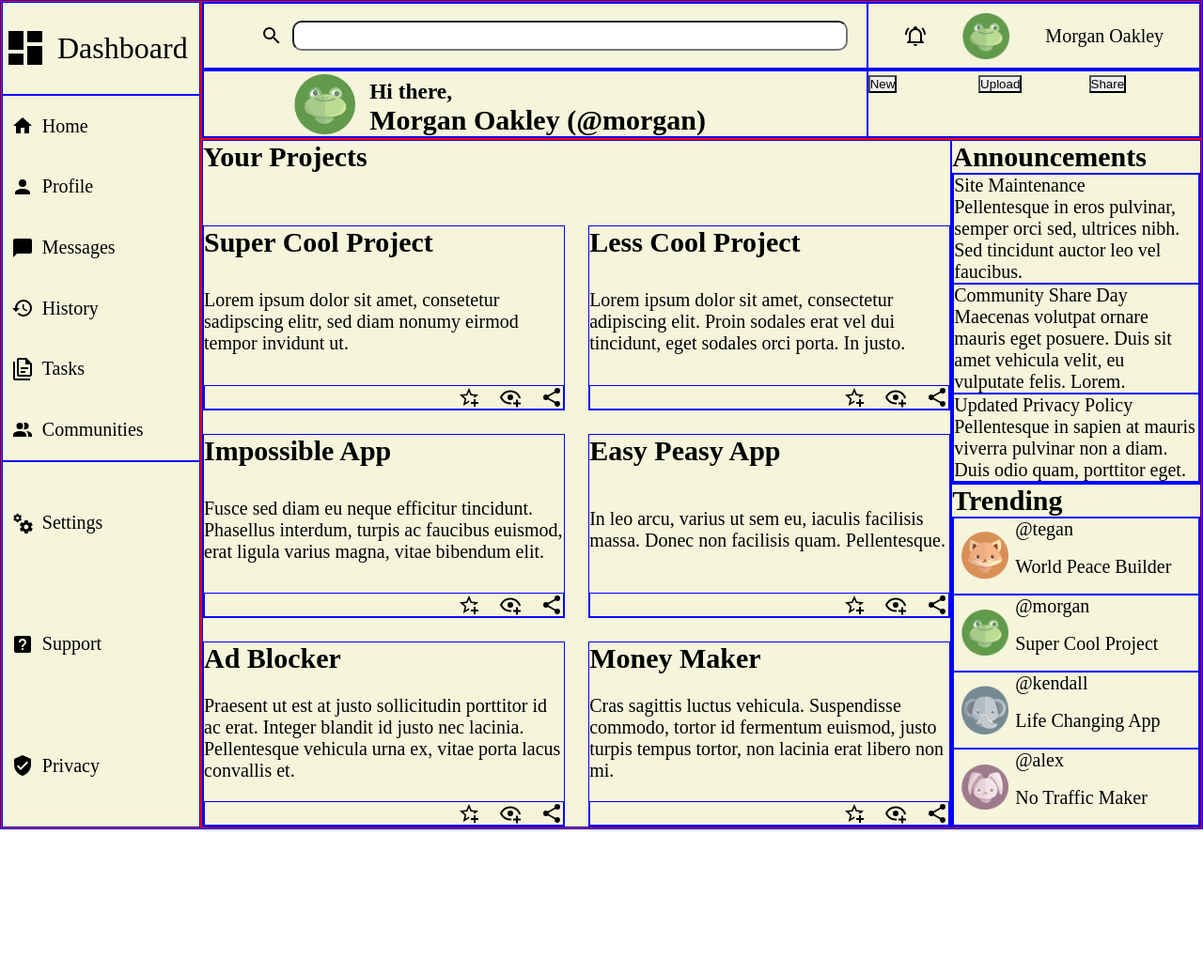
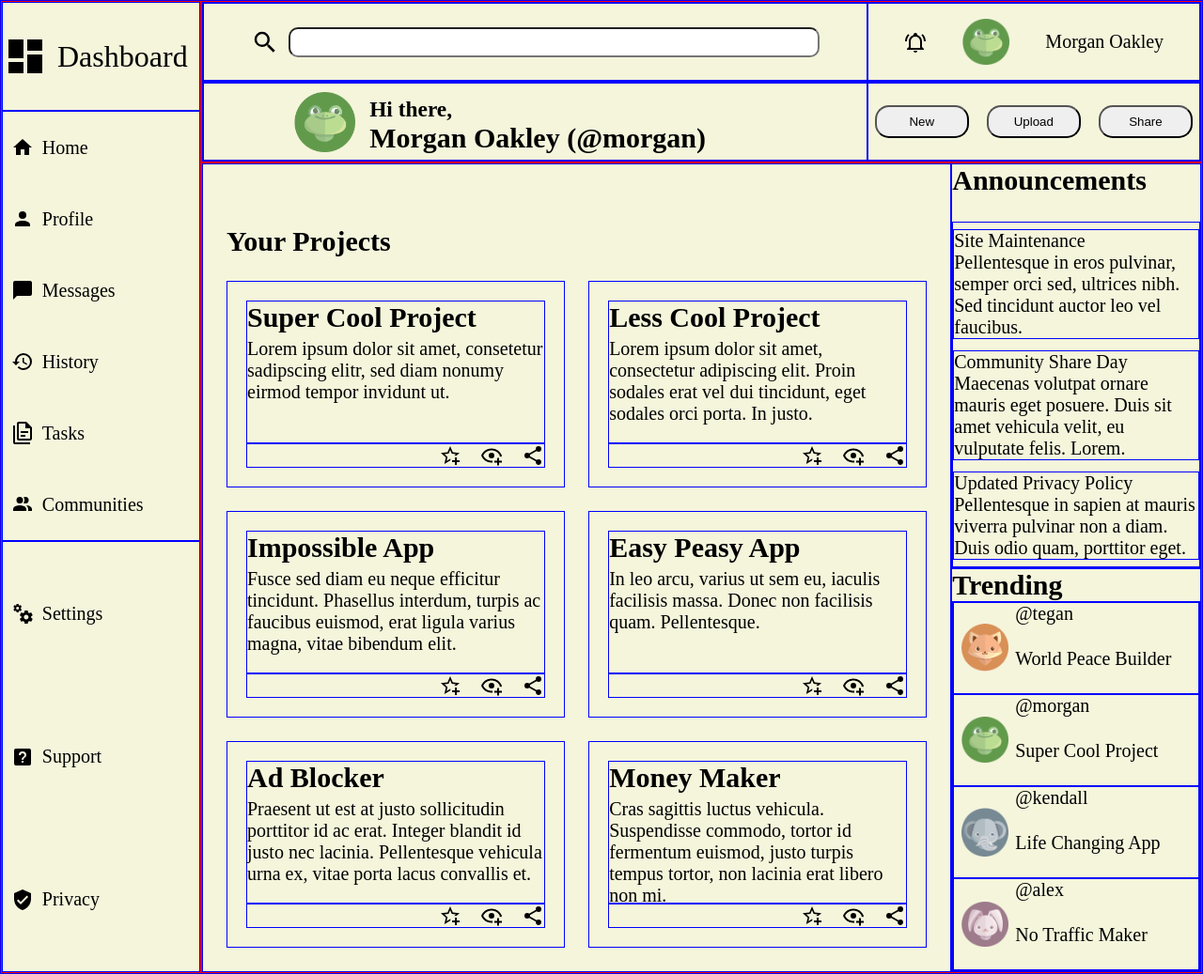
Before and after one commit to GGihan/admin-dashboard, a plain HTML site: page index.html in a window 1280 px wide. Shown: the whole page at 94% size. Before the commit the page ends 883 px from the top, so only its background shows below. Drawn offline with Linux system fonts and the light colour scheme.

Commit message:
Add layout changes to main project cards

```diff
--- a/index.html
+++ b/index.html
@@ -85,12 +85,14 @@
             <div class="projects">
                 <h2>Your Projects</h2>
                 <div class="card">
+                    <div class="description">
                         <h2>Super Cool Project</h2>
                         <p>
                             Lorem ipsum dolor sit amet,
                             consetetur sadipscing elitr,
                             sed diam nonumy eirmod tempor invidunt ut.
                         </p>
+                    </div>
                     <div class="quick-bar">
                         <img src="images/tool-icons/favorite.svg" alt="favorite">
                         <img src="images/tool-icons/watch.svg" alt="watch">
@@ -99,12 +101,14 @@
                 </div>
 
                 <div class="card">
+                    <div class="description">
                         <h2>Less Cool Project</h2>
                         <p>
                             Lorem ipsum dolor sit amet, consectetur adipiscing elit.
                             Proin sodales erat vel dui tincidunt,
                             eget sodales orci porta. In justo.
                         </p>
+                    </div>
                     <div class="quick-bar">
                         <img src="images/tool-icons/favorite.svg" alt="favorite">
                         <img src="images/tool-icons/watch.svg" alt="watch">
@@ -113,12 +117,14 @@
                 </div>
 
                 <div class="card">
+                    <div class="description">
                         <h2>Impossible App</h2>
                         <p>
                             Fusce sed diam eu neque efficitur tincidunt.
                             Phasellus interdum, turpis ac faucibus euismod,
                             erat ligula varius magna, vitae bibendum elit.
                         </p>
+                    </div>
                     <div class="quick-bar">
                         <img src="images/tool-icons/favorite.svg" alt="favorite">
                         <img src="images/tool-icons/watch.svg" alt="watch">
@@ -127,11 +133,13 @@
                 </div>
 
                 <div class="card">
+                    <div class="description">
                         <h2>Easy Peasy App</h2>
                         <p>
                             In leo arcu, varius ut sem eu, iaculis facilisis massa.
                             Donec non facilisis quam. Pellentesque.
                         </p>
+                    </div>
                     <div class="quick-bar">
                         <img src="images/tool-icons/favorite.svg" alt="favorite">
                         <img src="images/tool-icons/watch.svg" alt="watch">
@@ -140,12 +148,14 @@
                 </div>
 
                 <div class="card">
+                    <div class="description">
                         <h2>Ad Blocker</h2>
                         <p>
                             Praesent ut est at justo sollicitudin porttitor id ac erat.
                             Integer blandit id justo nec lacinia.
                             Pellentesque vehicula urna ex, vitae porta lacus convallis et.
                         </p>
+                    </div>
                     <div class="quick-bar">
                         <img src="images/tool-icons/favorite.svg" alt="favorite">
                         <img src="images/tool-icons/watch.svg" alt="watch">
@@ -154,12 +164,14 @@
                 </div>
 
                 <div class="card">
+                    <div class="description">
                         <h2>Money Maker</h2>
                         <p>
                             Cras sagittis luctus vehicula. Suspendisse commodo,
                             tortor id fermentum euismod, justo turpis tempus tortor,
                             non lacinia erat libero non mi.
                         </p>
+                    </div>
                     <div class="quick-bar">
                         <img src="images/tool-icons/favorite.svg" alt="favorite">
                         <img src="images/tool-icons/watch.svg" alt="watch">
--- a/styles.css
+++ b/styles.css
@@ -117,10 +117,14 @@ input {
     justify-content: flex-end;
 }
 
+label > img {
+    width: 30px;
+}
+
 .search-container input {
     flex: 7;
     height: 2rem;
-    margin-right: 20px;
+    margin-right: 50px;
 
     border-radius: 10px;
 }
@@ -179,10 +183,23 @@ input {
 
 .header .nav {
     flex: 1;
+    display: flex;
 }
 
 .nav ul {
     display: flex;
+    flex: 1;
+    align-items: center;
+    text-align: center;
+    gap: 5px;
+
+}
+
+.nav li button {
+    width: 100px;
+    height: 35px;
+
+    border-radius: 15px;
 }
 
 .nav ul li {
@@ -201,10 +218,13 @@ input {
     display: grid;
     grid-template: 1fr repeat(3, 3fr) / 1fr 1fr;
     gap: 25px;
+    padding: 25px;
 }
 
 .projects > h2 {
     grid-column: span 2;
+
+    align-self: flex-end;
 }
 
 .projects .card {
@@ -212,7 +232,16 @@ input {
     min-width: 300px;
     display: flex;
     flex-direction: column;
-    justify-content: space-between;
+    justify-content: space-around;
+    padding: 20px;
+}
+
+.card .description {
+    display: flex;
+    flex-direction: column;
+    gap: 5px;
+
+    height: 150px;
 }
 
 .card .quick-bar {
```
Lines whose indentation alone changed are shown as unchanged.
